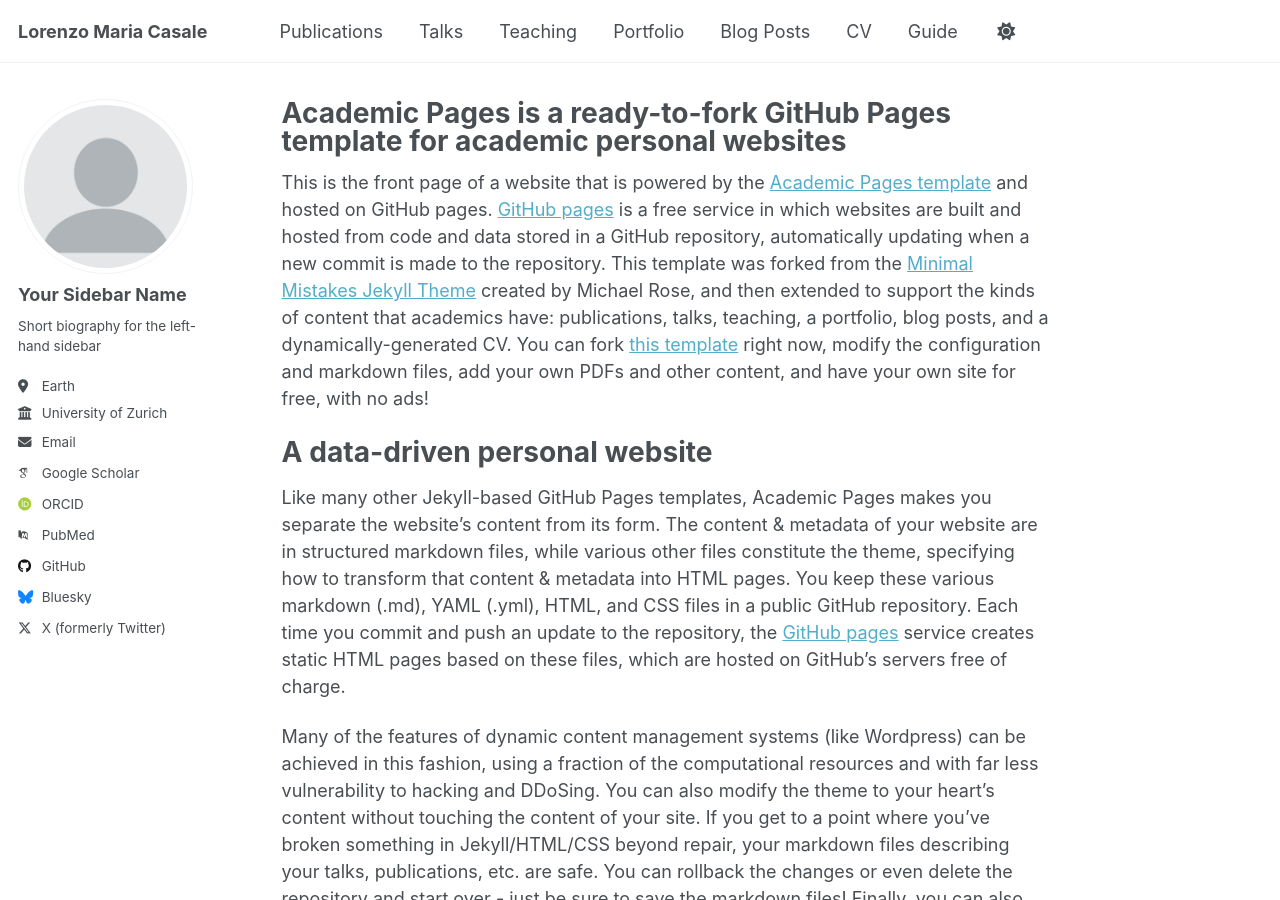
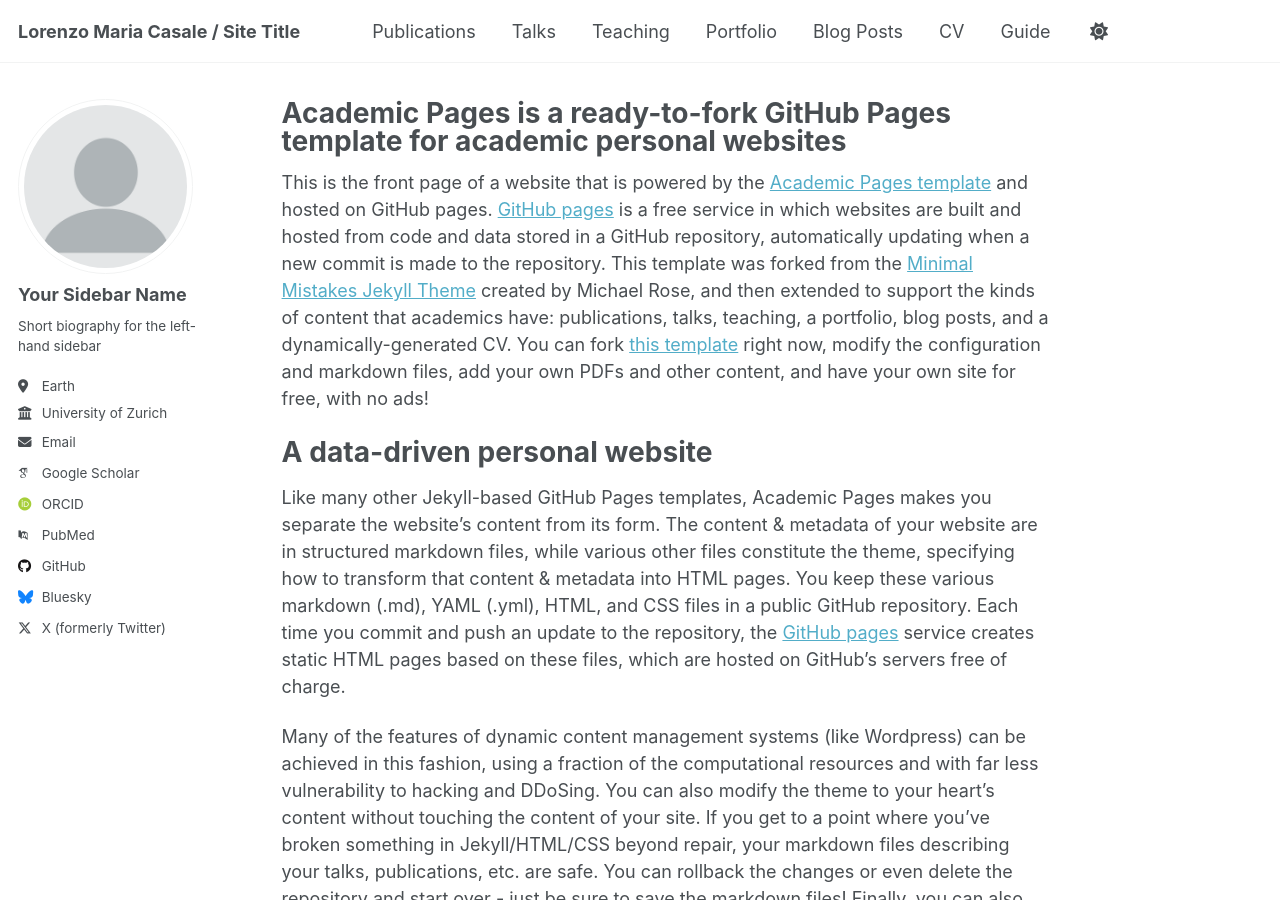
Before and after one commit to lorenzomariacasale/lorenzomariacasale.github.io, a Jekyll site: the page built from _pages/about.md, in a window 1280 px wide and 900 px high. Built offline with Jekyll 4.4.1, drawn with Linux system fonts in a browser that asks for light colours; some web fonts are replaced.

Commit message:
Third Trial in Changing Headers

```diff
--- a/_config.yml
+++ b/_config.yml
@@ -9,11 +9,11 @@
 # Basic Site Settings
 locale                   : "en-US"
 site_theme               : "default"
-title                    : "Lorenzo Maria Casale"
+title                    : "Lorenzo Maria Casale / Site Title"
 title_separator          : "-"
 name                     : &name "Lorenzo Maria Casale"
 description              : &description "Testing Description"
-url                      : https://https://lorenzomariacasale.github.io # the base hostname & protocol for your site e.g. "https://[your GitHub username].github.io" or if you already have some other page hosted on Github then use "https://[your GitHub username].github.io/[Your Repo Name]"
+url                      : https://academicpages.github.io # the base hostname & protocol for your site e.g. "https://[your GitHub username].github.io" or if you already have some other page hosted on Github then use "https://[your GitHub username].github.io/[Your Repo Name]"
 baseurl                  : "" # the subpath of your site, e.g. "/blog"
 repository               : "academicpages/academicpages.github.io"
 
```
